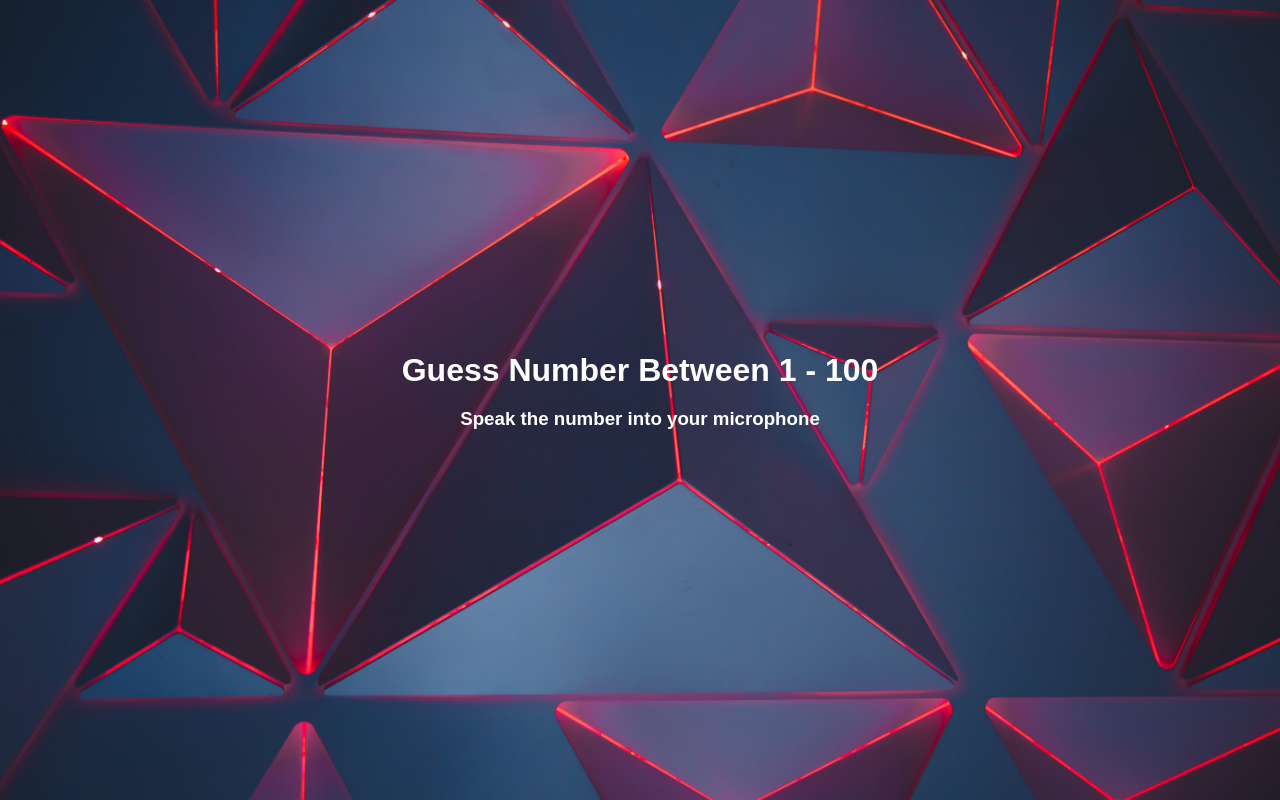
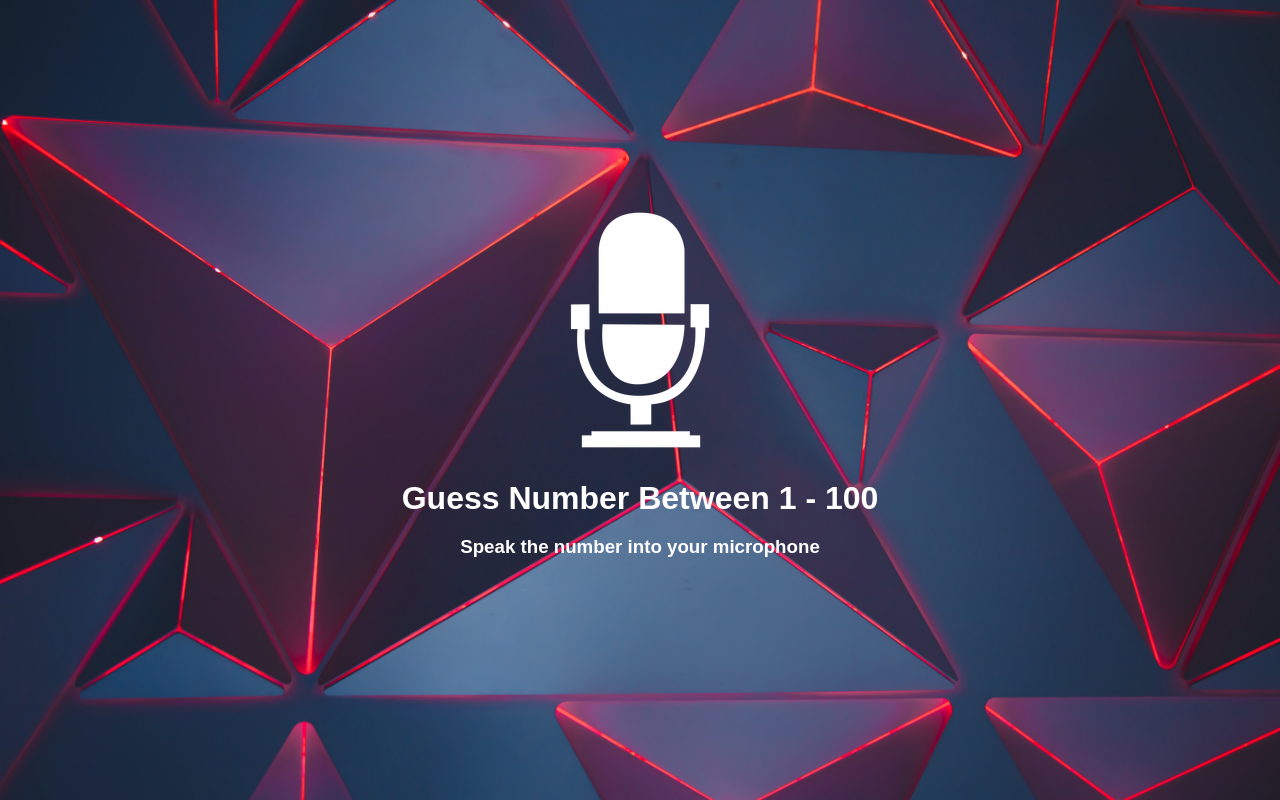
Before and after one commit to eugenelim17/speech-number-guess, a plain HTML site: page index.html in a window 1280 px wide. Drawn offline with Linux system fonts and the light colour scheme; files whose address does not match are found by name.

Commit message:
Update index.html

```diff
--- a/index.html
+++ b/index.html
@@ -8,7 +8,7 @@
     <title>Speak Number Guess</title>
 </head>
 <body>
-    <img src="images/mic.png" alt="">
+    <img src="mic.png" alt="">
     <h1>Guess Number Between 1 - 100</h1>
     <h3>Speak the number into your microphone</h3>
     <div id="msg" class="msg">
```
